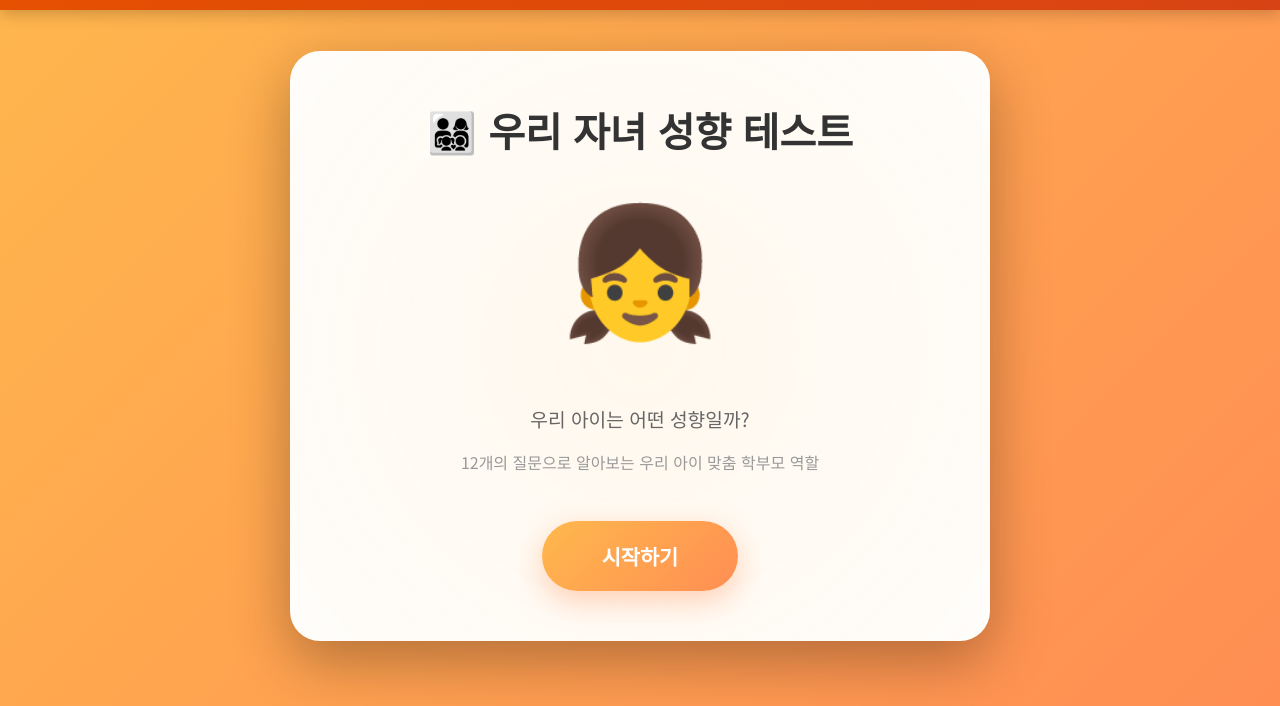
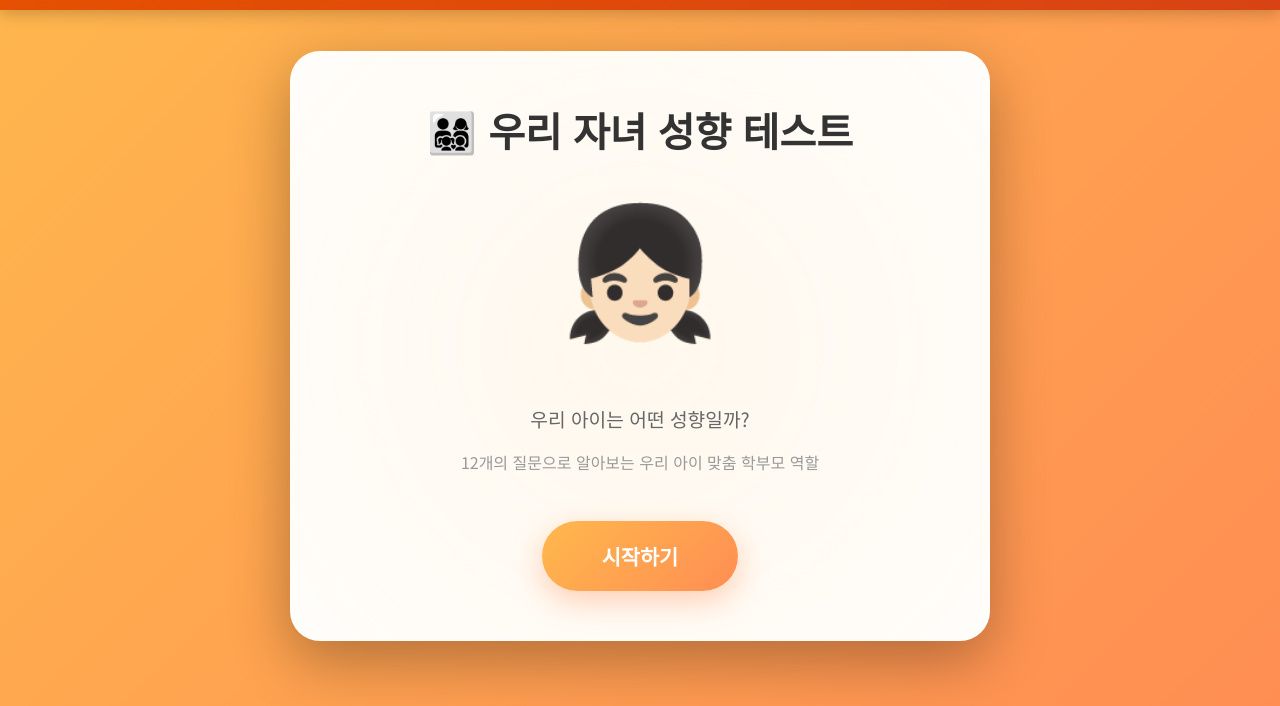
Before and after one commit to TroyPark/learningstyletest_parents, a plain HTML site: page index.html in a window 1280 px wide. Shown: the part 94-800 px from the top of the page. Drawn offline with Linux system fonts and the light colour scheme.

Commit message:
Change emoji to a different skin tone variant

```diff
--- a/index.html
+++ b/index.html
@@ -627,7 +627,7 @@
             <!-- 시작 화면 -->
             <div class="start-section" id="startSection">
                 <h1>👨‍👩‍👧‍👦 우리 자녀 성향 테스트</h1>
-                <div class="emoji">👧</div>
+                <div class="emoji">👧🏻</div>
                 <p>우리 아이는 어떤 성향일까?</p>
                 <p style="font-size: 1em; color: #999;">12개의 질문으로 알아보는 우리 아이 맞춤 학부모 역할</p>
                 <button class="start-btn" onclick="startQuiz()">시작하기</button>
```
